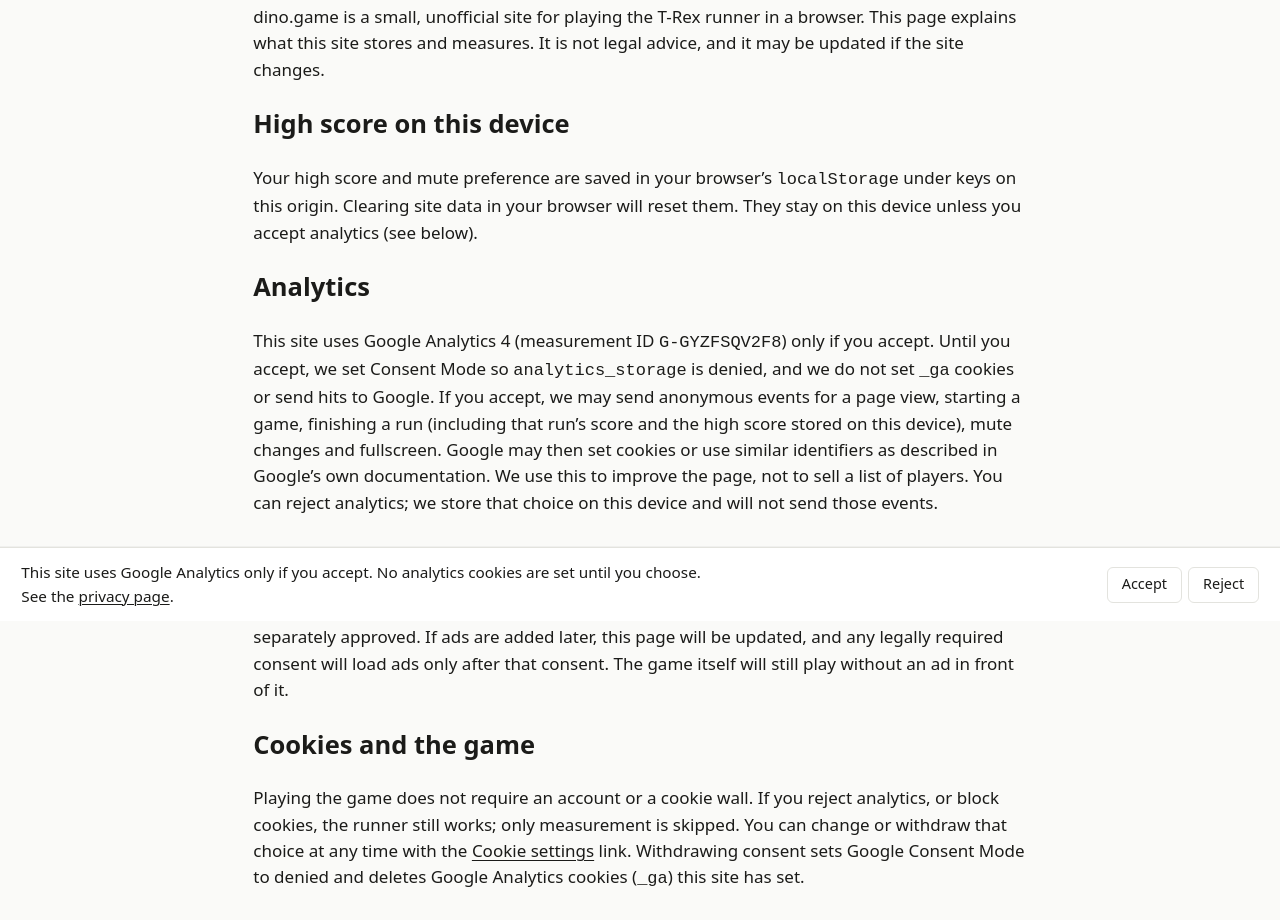
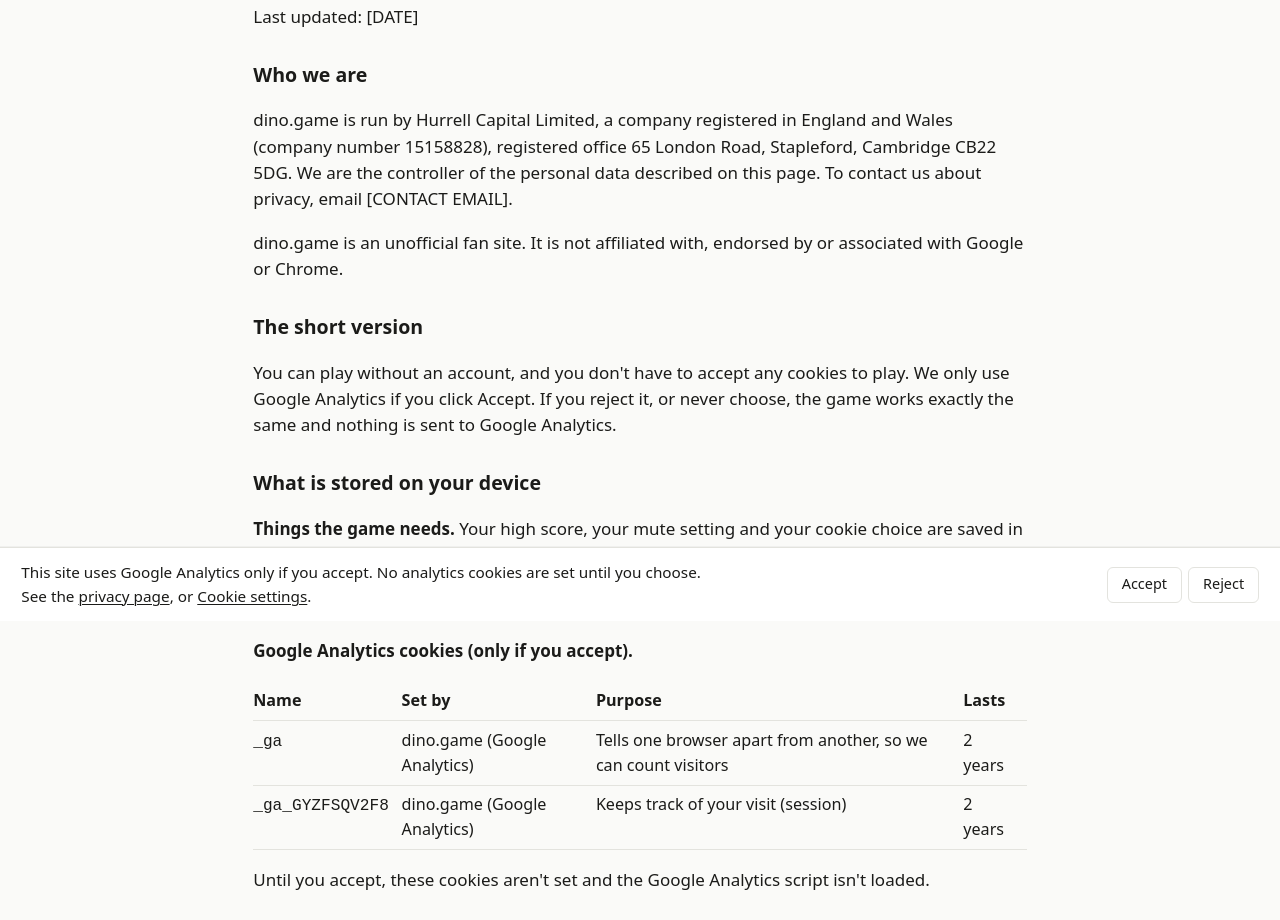
Before and after one commit to Right-Stacking5441/dino-preview, a plain HTML site: page privacy/index.html in a window 1280 px wide. Shown: the part 179-1099 px from the top of the page. Drawn offline with Linux system fonts and the light colour scheme.

Commit message:
Preview follow-up: Legal privacy draft, footer credit, equal consent buttons
Still a noindex preview of the dino.game rebuild, not the live site.
Updates /privacy/ from Legal's draft (brackets left for launch), the
agreed footer credit, equal-weight Accept/Reject, and a Cookie settings
link in the banner. Chromium BSD /*! headers remain in JS and CSS.

```diff
--- a/css/site.css
+++ b/css/site.css
@@ -1,5 +1,9 @@
-/* dino.game site chrome. Game sprites, canvas and runner classes
-   follow Chromium neterror.css behaviour, scoped to the stage. */
+/*!
+ * dino.game site chrome. Game runner layout follows Chromium neterror.css
+ * behaviour, scoped to the stage.
+ * Game code and sprites © The Chromium Authors.
+ * Redistribution under the BSD 3-Clause licence. See /license/ and LICENSE.
+ */
 
 :root {
   --page-bg: #fafaf8;
@@ -497,6 +501,30 @@ a:hover {
   padding: 1rem;
 }
 
+.legal-page h2 {
+  margin: 1.75rem 0 0.6rem;
+  font-size: 1.15rem;
+}
+
+.legal-page table {
+  width: 100%;
+  border-collapse: collapse;
+  margin: 0.75rem 0 1rem;
+  font-size: 0.95rem;
+}
+
+.legal-page th,
+.legal-page td {
+  text-align: left;
+  vertical-align: top;
+  padding: 0.4rem 0.75rem 0.4rem 0;
+  border-bottom: 1px solid var(--line);
+}
+
+.legal-page th {
+  font-weight: 600;
+}
+
 @media (max-width: 640px) {
   body {
     font-size: 16px;
@@ -633,12 +661,6 @@ a:hover {
   min-height: 36px;
 }
 
-#consent-accept {
-  background: #1b1b19;
-  color: #fff;
-  border-color: #1b1b19;
-}
-
 /* Preview-only strip. Remove at launch with the noindex tags. */
 .preview-banner {
   background: #1b1b19;
--- a/js/consent.js
+++ b/js/consent.js
@@ -132,7 +132,7 @@
       el.setAttribute('role', 'dialog');
       el.setAttribute('aria-label', 'Analytics cookies');
       el.innerHTML =
-        '<p>This site uses Google Analytics only if you accept. No analytics cookies are set until you choose. See the <a href="/dino-preview/privacy/">privacy page</a>.</p>' +
+        '<p>This site uses Google Analytics only if you accept. No analytics cookies are set until you choose. See the <a href="/dino-preview/privacy/">privacy page</a>, or <a href="#cookie-settings">Cookie settings</a>.</p>' +
         '<div class="consent-actions">' +
         '<button type="button" id="consent-accept">Accept</button>' +
         '<button type="button" id="consent-reject">Reject</button>' +
--- a/privacy/index.html
+++ b/privacy/index.html
@@ -3,8 +3,8 @@
 <head>
   <meta charset="utf-8">
   <meta name="viewport" content="width=device-width, initial-scale=1">
-  <title>Privacy — dino.game</title>
-  <meta name="description" content="How dino.game uses Google Analytics, local high scores and, if later approved, ads.">
+  <title>Privacy and cookies — dino.game</title>
+  <meta name="description" content="How dino.game uses cookies, Google Analytics and the high score saved on your device.">
   <link rel="canonical" href="https://dino.game/privacy/">
   <link rel="icon" type="image/png" href="/dino-preview/assets/favicon.png">
   <link rel="apple-touch-icon" href="/dino-preview/assets/apple-touch-icon.png">
@@ -13,13 +13,13 @@
   <meta property="og:type" content="website">
   <meta property="og:locale" content="en_GB">
   <meta property="og:site_name" content="dino.game">
-  <meta property="og:title" content="Privacy — dino.game">
-  <meta property="og:description" content="How dino.game uses Google Analytics, local high scores and, if later approved, ads.">
+  <meta property="og:title" content="Privacy and cookies — dino.game">
+  <meta property="og:description" content="How dino.game uses cookies, Google Analytics and the high score saved on your device.">
   <meta property="og:url" content="https://dino.game/privacy/">
   <meta property="og:image" content="https://right-stacking5441.github.io/dino-preview/assets/og-image.png">
   <meta name="twitter:card" content="summary_large_image">
-  <meta name="twitter:title" content="Privacy — dino.game">
-  <meta name="twitter:description" content="How dino.game uses Google Analytics, local high scores and, if later approved, ads.">
+  <meta name="twitter:title" content="Privacy and cookies — dino.game">
+  <meta name="twitter:description" content="How dino.game uses cookies, Google Analytics and the high score saved on your device.">
   <meta name="twitter:image" content="https://right-stacking5441.github.io/dino-preview/assets/og-image.png">
   <meta property="og:image:width" content="1200">
   <meta property="og:image:height" content="630">
@@ -37,19 +37,84 @@
     </nav>
   </header>
   <main class="legal-page">
-    <h1>Privacy</h1>
-    <p>dino.game is a small, unofficial site for playing the T-Rex runner in a browser. This page explains what this site stores and measures. It is not legal advice, and it may be updated if the site changes.</p>
-    <h2>High score on this device</h2>
-    <p>Your high score and mute preference are saved in your browser’s <code>localStorage</code> under keys on this origin. Clearing site data in your browser will reset them. They stay on this device unless you accept analytics (see below).</p>
-    <h2>Analytics</h2>
-    <p>This site uses Google Analytics 4 (measurement ID <code>G-GYZFSQV2F8</code>) only if you accept. Until you accept, we set Consent Mode so <code>analytics_storage</code> is denied, and we do not set <code>_ga</code> cookies or send hits to Google. If you accept, we may send anonymous events for a page view, starting a game, finishing a run (including that run’s score and the high score stored on this device), mute changes and fullscreen. Google may then set cookies or use similar identifiers as described in Google’s own documentation. We use this to improve the page, not to sell a list of players. You can reject analytics; we store that choice on this device and will not send those events.</p>
+    <h1>Privacy and cookies</h1>
+    <p>Last updated: [DATE]</p>
+
+    <h2>Who we are</h2>
+    <p>dino.game is run by Hurrell Capital Limited, a company registered in England and Wales (company number 15158828), registered office 65 London Road, Stapleford, Cambridge CB22 5DG. We are the controller of the personal data described on this page. To contact us about privacy, email [CONTACT EMAIL].</p>
+    <p>dino.game is an unofficial fan site. It is not affiliated with, endorsed by or associated with Google or Chrome.</p>
+
+    <h2>The short version</h2>
+    <p>You can play without an account, and you don't have to accept any cookies to play. We only use Google Analytics if you click Accept. If you reject it, or never choose, the game works exactly the same and nothing is sent to Google Analytics.</p>
+
+    <h2>What is stored on your device</h2>
+    <p><strong>Things the game needs.</strong> Your high score, your mute setting and your cookie choice are saved in your browser's local storage on this device. They are used only to run the game and remember your choice, and they aren't sent to us. No consent is needed for these because they are strictly necessary for things you've asked for. Clearing your browser's site data resets them.</p>
+    <p><strong>Google Analytics cookies (only if you accept).</strong></p>
+    <table>
+      <thead>
+        <tr>
+          <th>Name</th>
+          <th>Set by</th>
+          <th>Purpose</th>
+          <th>Lasts</th>
+        </tr>
+      </thead>
+      <tbody>
+        <tr>
+          <td><code>_ga</code></td>
+          <td>dino.game (Google Analytics)</td>
+          <td>Tells one browser apart from another, so we can count visitors</td>
+          <td>2 years</td>
+        </tr>
+        <tr>
+          <td><code>_ga_GYZFSQV2F8</code></td>
+          <td>dino.game (Google Analytics)</td>
+          <td>Keeps track of your visit (session)</td>
+          <td>2 years</td>
+        </tr>
+      </tbody>
+    </table>
+    <p>Until you accept, these cookies aren't set and the Google Analytics script isn't loaded.</p>
+
+    <h2>What Google Analytics measures</h2>
+    <p>If you accept, we measure page views, starting a game, finishing a run (including that run's score and the high score saved on your device), mute changes and fullscreen use. Google Analytics also receives technical details, such as your browser, device type, screen size, the page that sent you here, and an approximate location (country or city) worked out from your IP address. Google says Google Analytics 4 does not log or store IP addresses. We can't see who you are. We look at the results only as totals, to understand how the site is used and make it better.</p>
+    <p>We have turned off Google Signals, advertising features and Google's data-sharing settings, so this data isn't used for advertising or shared with other Google products.</p>
+
+    <h2>Our legal basis</h2>
+    <p>We use Google Analytics only with your consent (regulation 6 of the Privacy and Electronic Communications Regulations 2003 and, for visitors in the EU, the ePrivacy rules where they live). The personal data in it is processed on the basis of that consent (UK GDPR and EU GDPR Article 6(1)(a)). UK law now allows some analytics without consent, but we ask everyone, wherever they are, because that's the simplest and fairest approach.</p>
+    <p>Our host's short-term security logs are processed on the basis of our legitimate interest in keeping the site secure and working (Article 6(1)(f)).</p>
+
+    <h2>Changing your mind</h2>
+    <p>You can withdraw consent at any time using the <a href="#cookie-settings"><strong>Cookie settings</strong></a> link at the bottom of every page. That switches analytics off straight away and deletes the Google Analytics cookies this site set. Withdrawing doesn't affect anything measured before you withdrew. You can also block or delete cookies in your browser settings.</p>
+
+    <h2>Who receives your data</h2>
+    <ul>
+      <li><strong>Google</strong> (Google Ireland Limited for UK and EU visitors, together with Google LLC in the US) provides Google Analytics. It acts as our processor under Google's data processing terms.</li>
+      <li><strong>[HOSTING PROVIDER, e.g. Vercel Inc. or Cloudflare, Inc.]</strong> hosts the site and keeps short-term server logs (including IP addresses) for security and reliability, as our processor.</li>
+    </ul>
+    <p>We don't sell your data or use it to show you personalised ads.</p>
+
+    <h2>International transfers</h2>
+    <p>Google and [HOSTING PROVIDER] may process data in the United States and other countries. Where data leaves the UK or the EU, it is protected by one of these: Google LLC's certification under the EU-US Data Privacy Framework and its UK Extension (the UK-US data bridge); the European Commission's Standard Contractual Clauses; or the UK International Data Transfer Addendum, included in Google's data processing terms. [Confirm the hosting provider's transfer mechanism and add it here.]</p>
+
+    <h2>How long we keep it</h2>
+    <p>Google Analytics event data is kept for [2 months], then deleted automatically. The totals and reports we've already produced may be kept longer, but they don't identify anyone. The cookies above last up to 2 years unless you delete them or withdraw consent. Server logs are kept for [30 days].</p>
+
+    <h2>Children</h2>
+    <p>The game is suitable for all ages. If you're under 13, please ask a parent or carer before clicking Accept. Analytics stays off unless someone accepts it. We don't knowingly collect anything that identifies a child.</p>
+
+    <h2>Your rights</h2>
+    <p>You have the right to access, correct or delete your personal data, to restrict or object to its use, to data portability, and to withdraw consent at any time. Because we only hold pseudonymous analytics data, we may need details from you, such as your <code>_ga</code> cookie value, to find records relating to you. To use any of these rights, email [CONTACT EMAIL].</p>
+    <p>If you're unhappy with how we handle your data, please tell us first. You also have the right to complain to the Information Commissioner's Office (<a href="https://ico.org.uk">ico.org.uk</a>, 0303 123 1113) or, in the EU, to your local data protection authority.</p>
+
     <h2>Ads</h2>
-    <p>There is a reserved space under the game for an advertisement, but it is empty until ads are separately approved. If ads are added later, this page will be updated, and any legally required consent will load ads only after that consent. The game itself will still play without an ad in front of it.</p>
-    <h2>Cookies and the game</h2>
-    <p>Playing the game does not require an account or a cookie wall. If you reject analytics, or block cookies, the runner still works; only measurement is skipped. You can change or withdraw that choice at any time with the <a href="#cookie-settings">Cookie settings</a> link. Withdrawing consent sets Google Consent Mode to denied and deletes Google Analytics cookies (<code>_ga</code>) this site has set.</p>
+    <p>There's a space under the game kept for an advertisement, but it's empty for now. If we add ads, we'll update this page first. Any ads that use cookies or personalisation will only load after you've given separate consent.</p>
+
+    <h2>Changes</h2>
+    <p>If this notice changes, we'll update the date at the top.</p>
   </main>
   <footer class="site-footer">
-    <p>Unofficial fan site. Not affiliated with, endorsed by or associated with Google or Chrome.</p>
+    <p>Game based on the Chromium T-Rex runner, © The Chromium Authors, used under a BSD licence. Unofficial; not made or endorsed by Google.</p>
     <ul class="footer-links">
       <li><a href="/dino-preview/">Play</a></li>
       <li><a href="/dino-preview/license/">Licence</a></li>
```
Also changed, not shown: 404.html (+1 -0 lines), index.html (+1 -1 lines), license/index.html (+1 -1 lines).
